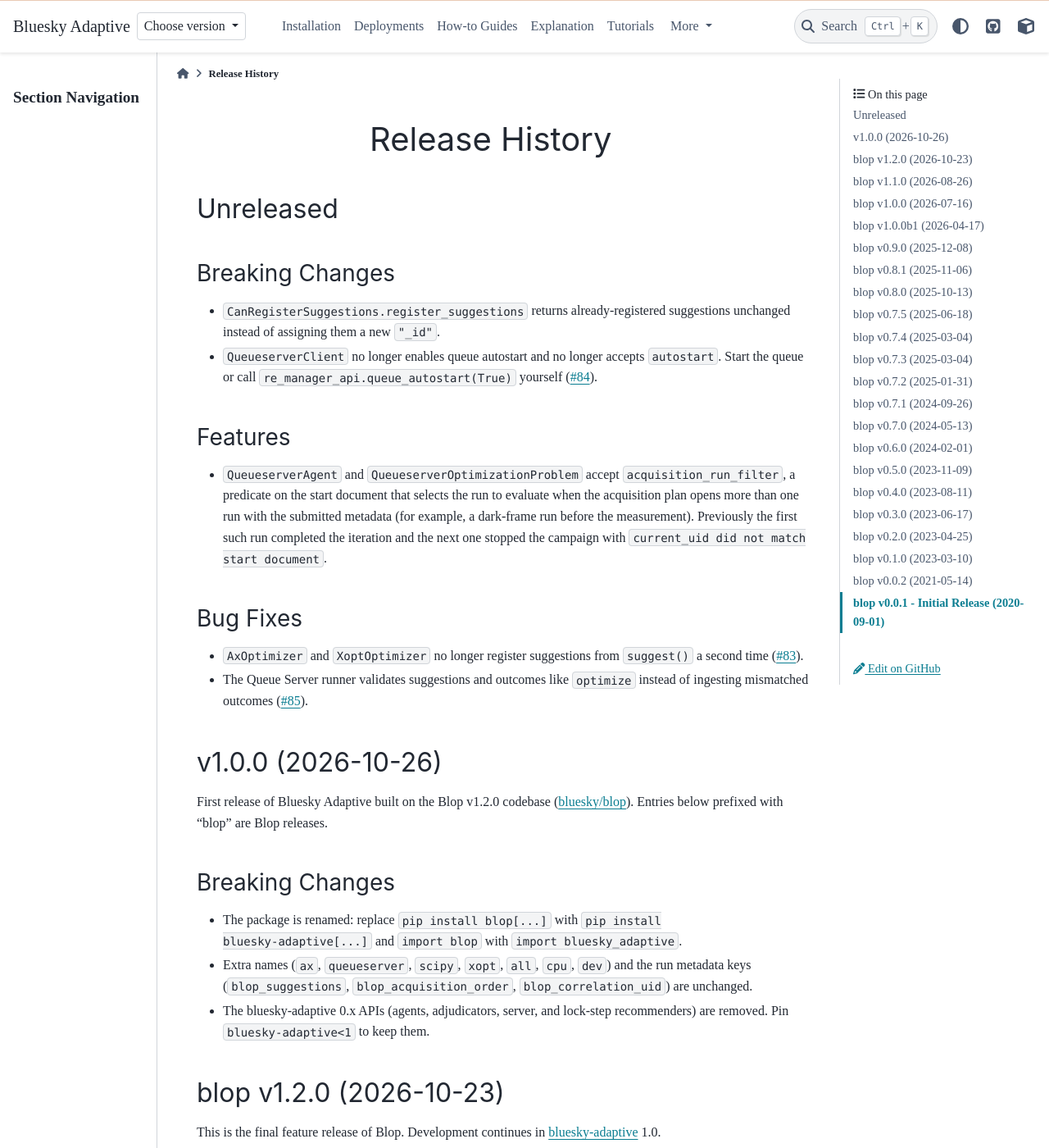
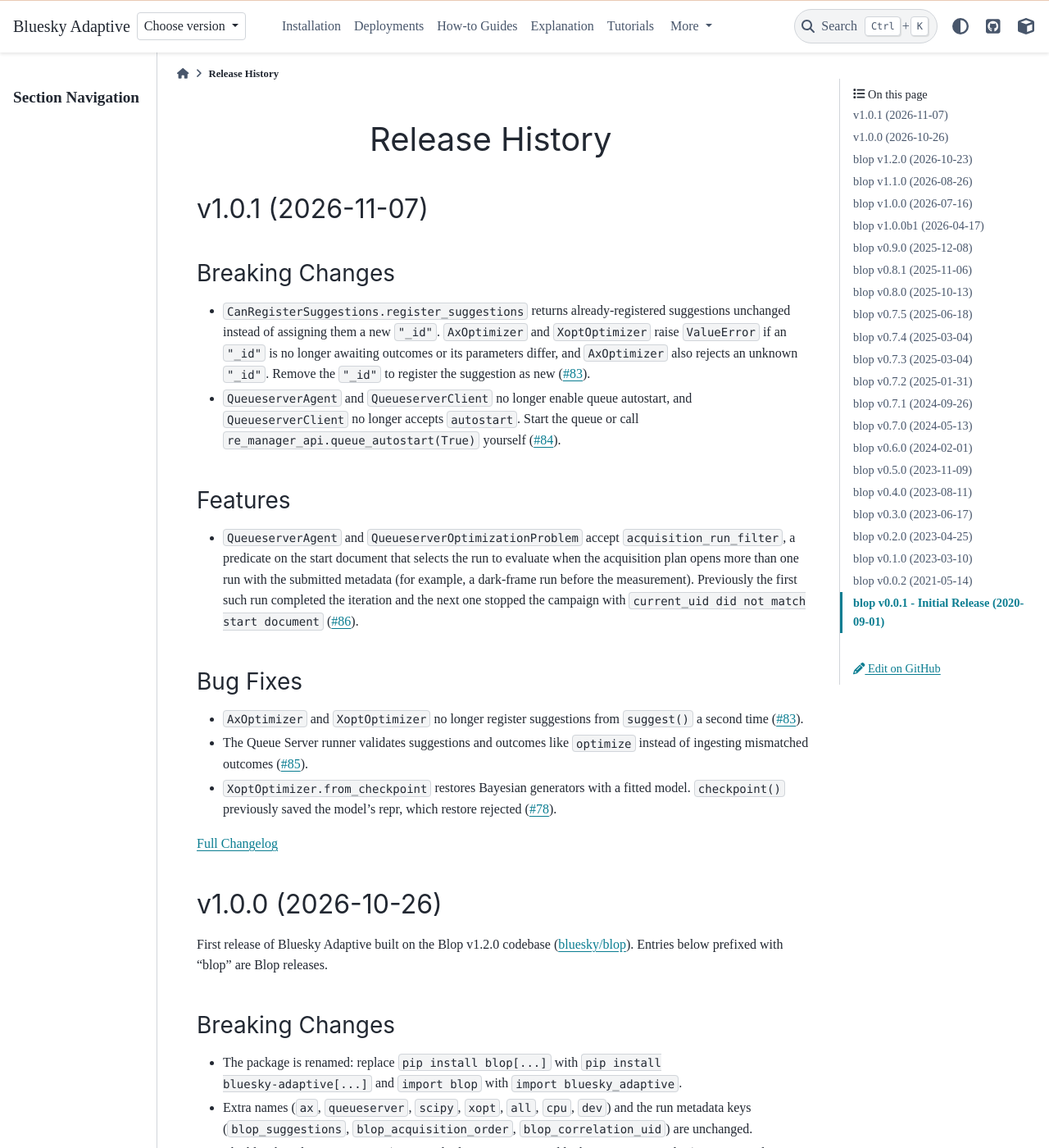
Before and after one commit to bluesky/bluesky-adaptive, a Sphinx documentation site: the page built from docs/source/release-history.rst, in a window 1280 px wide and 1400 px high. Shown: the whole window at 82% size. Built offline with Sphinx 7.4.7 and the PyData theme 0.15.4, drawn with Linux system fonts in a browser that asks for light colours; a script that is not in the unit is left out; the version number could not be read and is left out; comment, search, counter and statistics services are not loaded.

Commit message:
Prepare release 1.0.1
Assisted-by: oh-my-pi:claude-opus-5.5

```diff
--- a/docs/source/release-history.rst
+++ b/docs/source/release-history.rst
@@ -2,15 +2,17 @@
 Release History
 ===============
 
-Unreleased
-----------
+v1.0.1 (2026-11-07)
+-------------------
 
 Breaking Changes
 ................
 * ``CanRegisterSuggestions.register_suggestions`` returns already-registered suggestions unchanged instead of
-  assigning them a new ``"_id"``.
-* ``QueueserverClient`` no longer enables queue autostart and no longer accepts ``autostart``. Start the queue or
-  call ``re_manager_api.queue_autostart(True)`` yourself
+  assigning them a new ``"_id"``. ``AxOptimizer`` and ``XoptOptimizer`` raise ``ValueError`` if an ``"_id"`` is no
+  longer awaiting outcomes or its parameters differ, and ``AxOptimizer`` also rejects an unknown ``"_id"``. Remove
+  the ``"_id"`` to register the suggestion as new (`#83 <https://github.com/bluesky/bluesky-adaptive/issues/83>`_).
+* ``QueueserverAgent`` and ``QueueserverClient`` no longer enable queue autostart, and ``QueueserverClient`` no
+  longer accepts ``autostart``. Start the queue or call ``re_manager_api.queue_autostart(True)`` yourself
   (`#84 <https://github.com/bluesky/bluesky-adaptive/issues/84>`_).
 
 Features
@@ -18,7 +20,8 @@ Features
 * ``QueueserverAgent`` and ``QueueserverOptimizationProblem`` accept ``acquisition_run_filter``, a predicate on
   the start document that selects the run to evaluate when the acquisition plan opens more than one run with
   the submitted metadata (for example, a dark-frame run before the measurement). Previously the first such run
-  completed the iteration and the next one stopped the campaign with ``current_uid did not match start document``.
+  completed the iteration and the next one stopped the campaign with ``current_uid did not match start document``
+  (`#86 <https://github.com/bluesky/bluesky-adaptive/pull/86>`_).
 
 Bug Fixes
 .........
@@ -26,6 +29,10 @@ Bug Fixes
   (`#83 <https://github.com/bluesky/bluesky-adaptive/issues/83>`_).
 * The Queue Server runner validates suggestions and outcomes like ``optimize`` instead of ingesting mismatched
   outcomes (`#85 <https://github.com/bluesky/bluesky-adaptive/issues/85>`_).
+* ``XoptOptimizer.from_checkpoint`` restores Bayesian generators with a fitted model. ``checkpoint()`` previously
+  saved the model's repr, which restore rejected (`#78 <https://github.com/bluesky/bluesky-adaptive/issues/78>`_).
+
+`Full Changelog <https://github.com/bluesky/bluesky-adaptive/compare/v1.0.0...v1.0.1>`__
 
 v1.0.0 (2026-10-26)
 -------------------
--- a/pixi.toml
+++ b/pixi.toml
@@ -6,7 +6,7 @@ authors = [
 channels = ["conda-forge"]
 name = "bluesky-adaptive"
 platforms = ["linux-64", "osx-arm64"]
-version = "1.0.0"
+version = "1.0.1"
 requires-pixi = ">=0.82.1"
 
 [dependencies]
```
